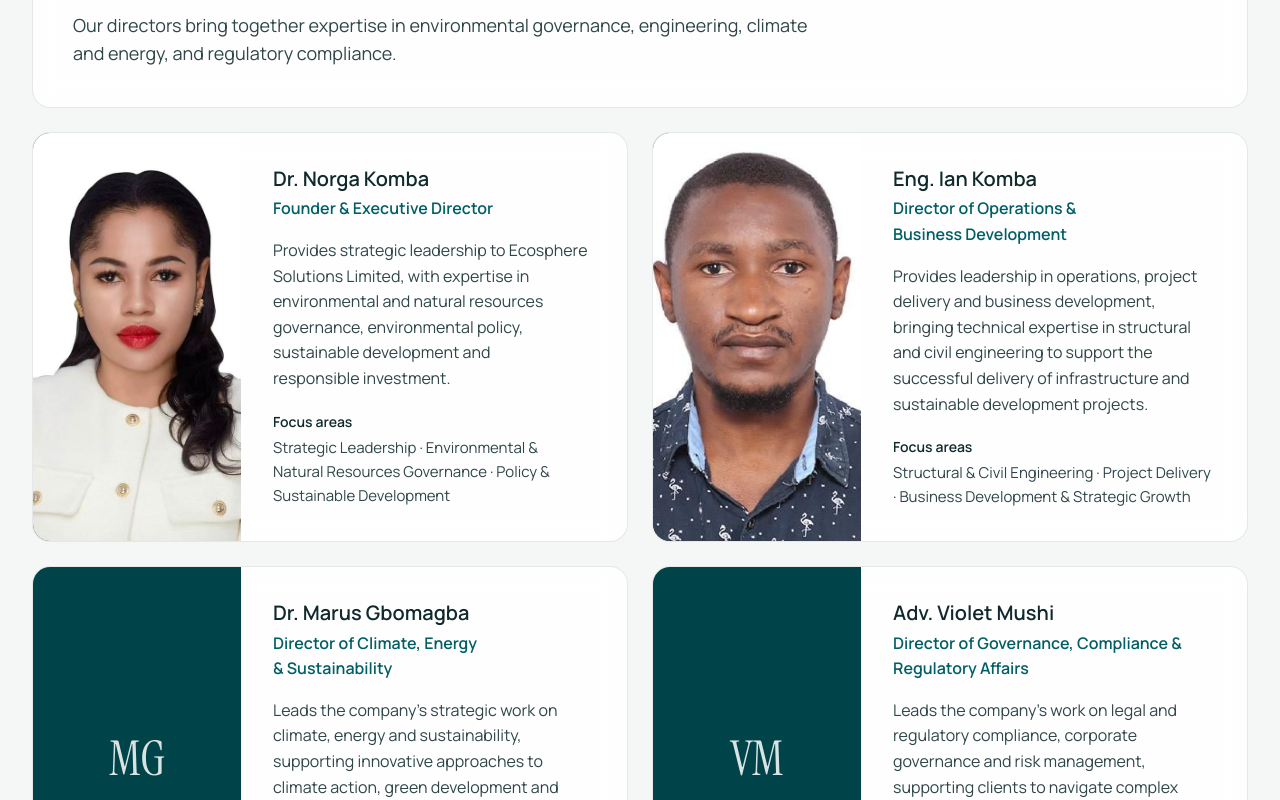
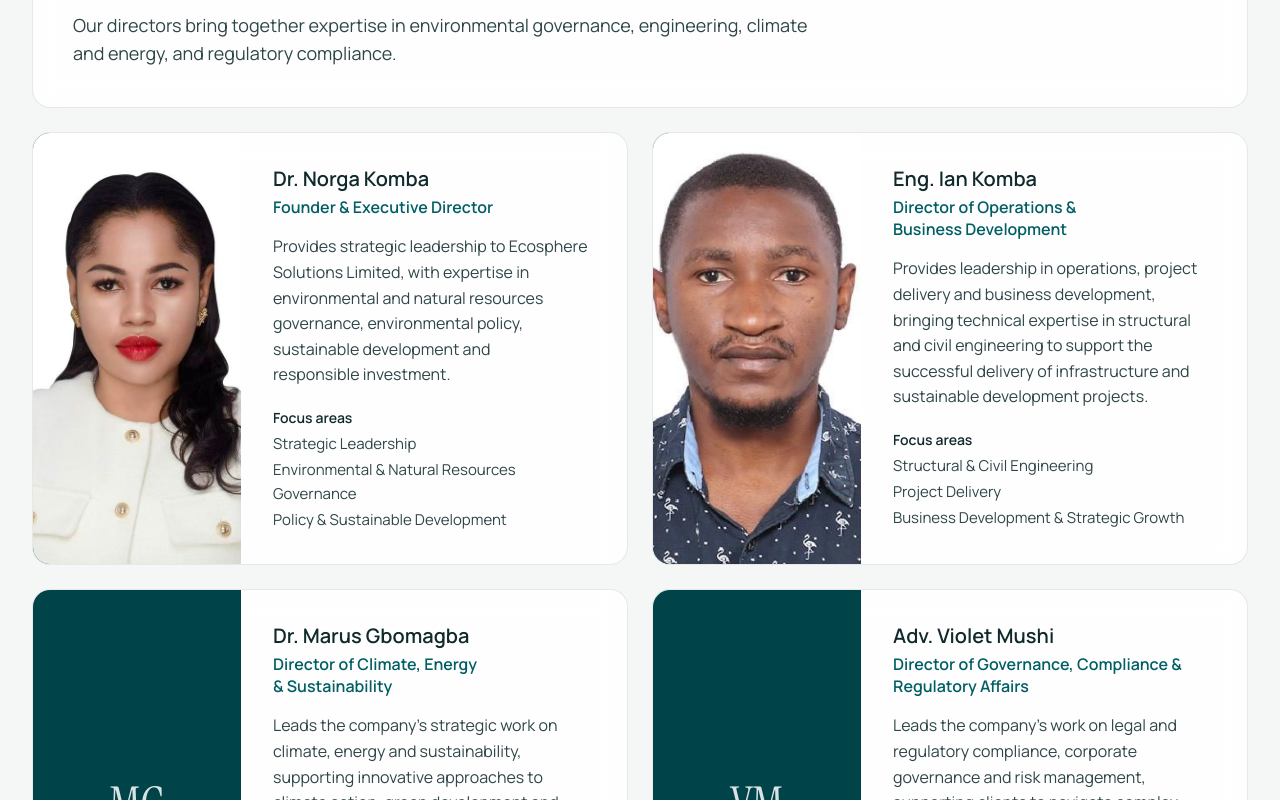
Before and after one commit to Casynino/Ecosphere, a Next.js app: page /en/about in a window 1280 px wide. Shown: the part 1740-2540 px from the top of the page. Built offline with nearby package versions, Linux system fonts and the light colour scheme; no server answers.

Commit message:
Leader cards on phones: small portrait beside the name, focus areas one per line

```diff
--- a/components/cards/LeaderCard.tsx
+++ b/components/cards/LeaderCard.tsx
@@ -44,20 +44,32 @@ export function LeaderCard({
   /** Heading level, so the page outline stays in order. */
   heading?: 'h2' | 'h3';
 }) {
+  // Phones: a small portrait beside the name, then the text underneath.
+  // Wider screens: the portrait fills the left side of the card.
   return (
-    <article id={leader.slug} className="panel grid h-full overflow-hidden rounded-card sm:grid-cols-[13rem_1fr]">
+    <article
+      id={leader.slug}
+      className="panel grid h-full grid-cols-[5.5rem_minmax(0,1fr)] gap-x-4 overflow-hidden rounded-card p-5 sm:grid-cols-[13rem_minmax(0,1fr)] sm:grid-rows-[auto_1fr] sm:gap-x-0 sm:p-0"
+    >
       <Portrait
         leader={leader}
         alt={photoAlt}
-        className="aspect-[4/3] sm:aspect-auto sm:min-h-full"
-        sizes="(min-width: 640px) 208px, 92vw"
+        className="aspect-[4/5] self-start rounded-xl sm:row-span-2 sm:aspect-auto sm:h-full sm:self-stretch sm:rounded-none"
+        sizes="(min-width: 640px) 208px, 88px"
       />
-      <div className="p-5 sm:p-8">
-        <Heading className="font-sans text-xl font-semibold leading-snug tracking-normal text-snow">{leader.name}</Heading>
-        <p className="mt-1 font-semibold text-accent">{leader.title}</p>
-        <p className="mt-4 text-mist">{leader.bio[locale]}</p>
+      <div className="self-center sm:self-auto sm:px-8 sm:pt-8">
+        <Heading className="font-sans text-lg font-semibold leading-snug tracking-normal text-snow sm:text-xl">{leader.name}</Heading>
+        <p className="mt-1 text-[0.9375rem] font-semibold leading-snug text-accent sm:text-base">{leader.title}</p>
+      </div>
+      <div className="col-span-2 mt-4 break-words sm:col-span-1 sm:col-start-2 sm:px-8 sm:pb-8">
+        <p className="text-mist">{leader.bio[locale]}</p>
         <p className="mt-5 text-sm font-semibold text-snow">{focusLabel}</p>
-        <p className="mt-1 text-[0.9375rem] text-mist">{leader.focus[locale].join(' · ')}</p>
+        {/* One per line, so nothing is squeezed or cut on a narrow screen. */}
+        <ul className="mt-1 space-y-0.5 text-[0.9375rem] text-mist">
+          {leader.focus[locale].map((item) => (
+            <li key={item}>{item}</li>
+          ))}
+        </ul>
       </div>
     </article>
   );
```
